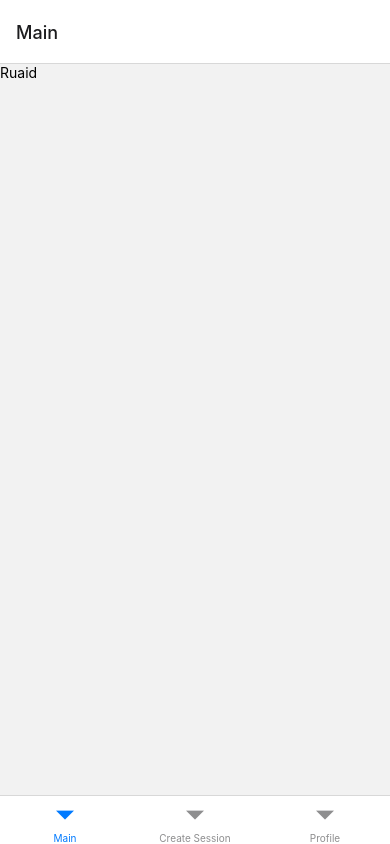
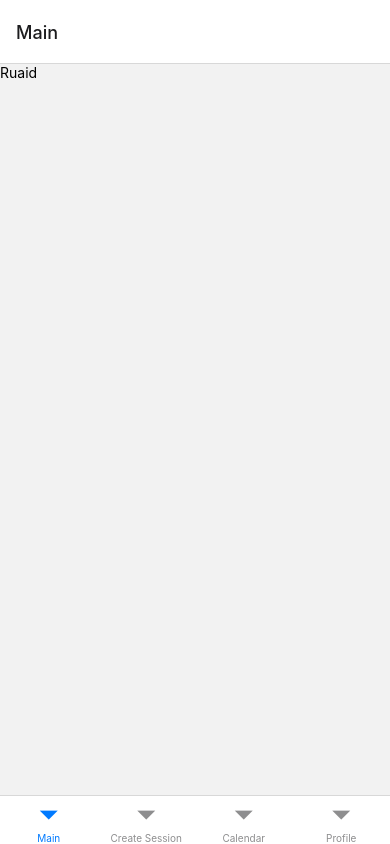
Before and after one commit to mahirul101/GymApp, a React Native app: screen / in a window 390 px wide. Built offline with nearby package versions, Linux system fonts and the light colour scheme.

Commit message:
Initialize Calendar in dashboard

```diff
--- a/App.js
+++ b/App.js
@@ -1,3 +1,5 @@
+import React from 'react';
+
 import { StatusBar } from 'expo-status-bar';
 import { TouchableOpacity, StyleSheet, Text, View } from 'react-native';
 import { createBottomTabNavigator } from '@react-navigation/bottom-tabs';
--- a/frontend/src/navigation/AppStack.js
+++ b/frontend/src/navigation/AppStack.js
@@ -7,6 +7,7 @@ import { NavigationContainer } from '@react-navigation/native';
 import Main from "../pages/Main";
 import Sessions from "../pages/Sessions";
 import Profile from "../pages/Profile";
+import Calendar from "../pages/Calendar";
 
 const Tab = createBottomTabNavigator();
 
@@ -20,6 +21,9 @@ export default function AppStack() {
                 <Tab.Screen name='Create Session'>
                     {() => <Sessions />}
                 </Tab.Screen>
+                <Tab.Screen name='Calendar'>
+                    {() => <Calendar />}
+                </Tab.Screen>
                 <Tab.Screen name="Profile">
                     {() => <Profile />}
                 </Tab.Screen>
--- a/frontend/src/pages/Calendar.js
+++ b/frontend/src/pages/Calendar.js
@@ -4,5 +4,6 @@ export default function Dev() {
 
     return (<View>
         <Text>Dev</Text>
+
     </View>)
 }
```
